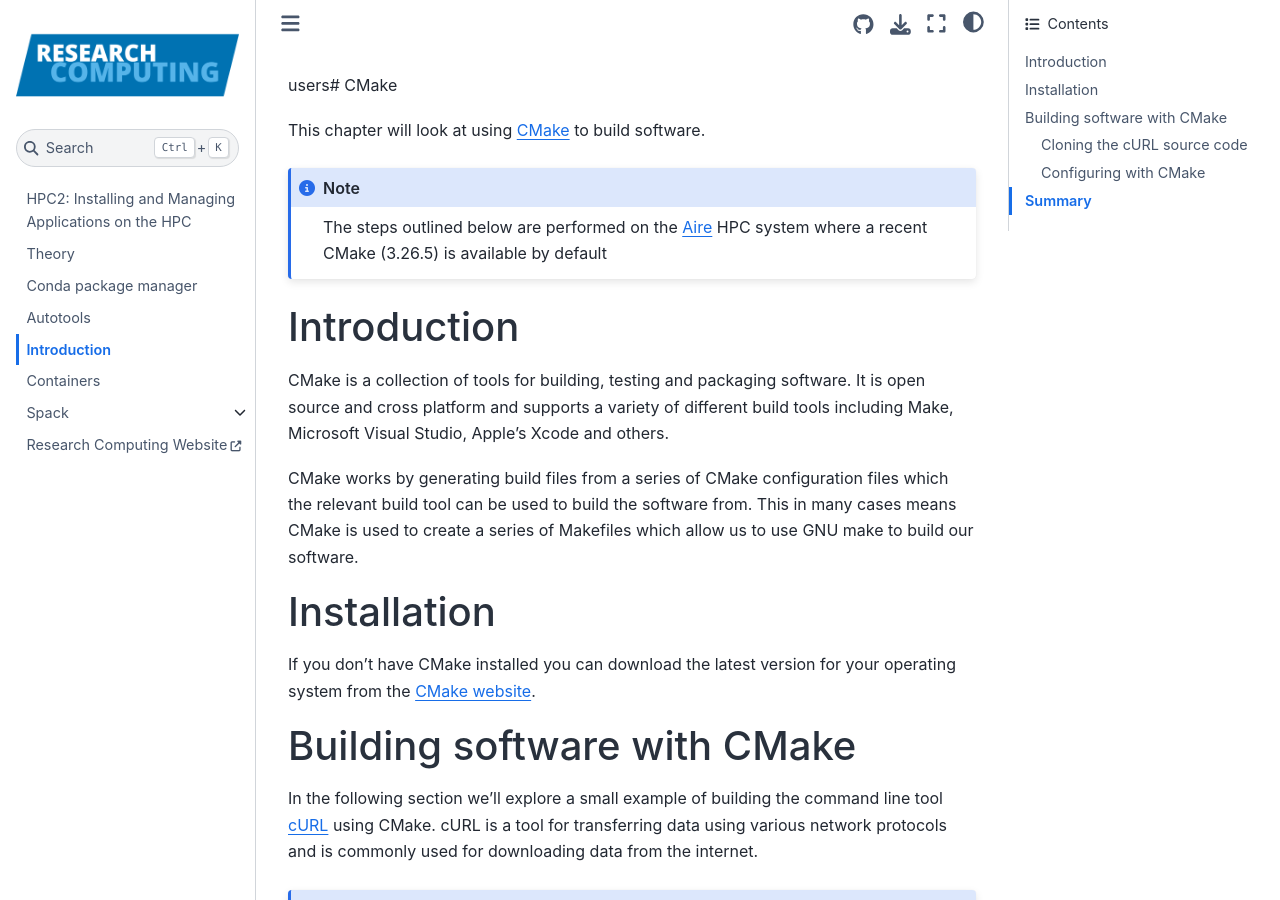
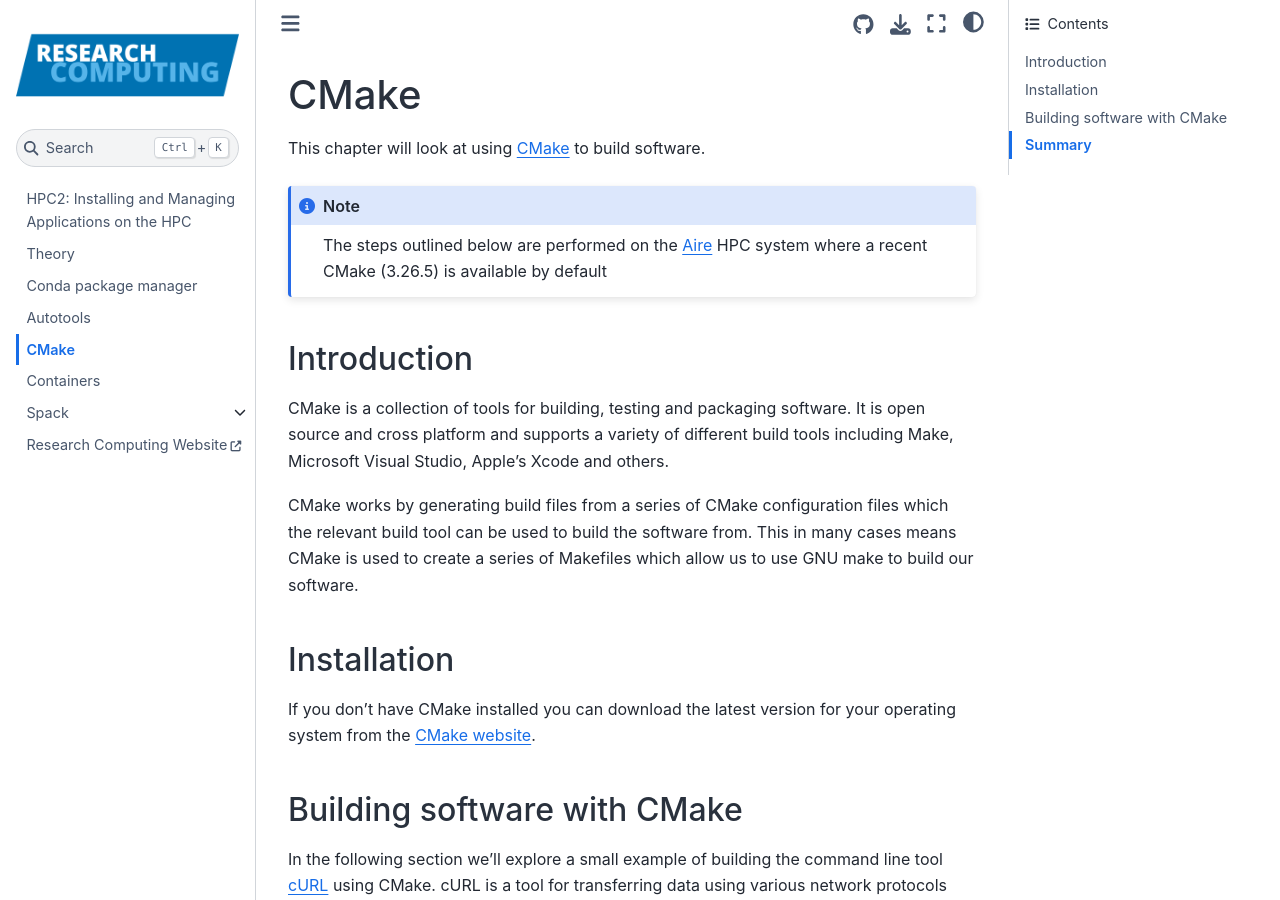
Before and after one commit to ARCTraining/hpc2-software, a Jupyter Book: the page built from book/course/cmake.md, in a window 1280 px wide and 900 px high. Built offline with Jupyter Book 1.0.4 settings and Sphinx 7.4.7 and the Sphinx Book theme 1.1.4, drawn with Linux system fonts in a browser that asks for light colours.

Commit message:
Update cmake.md
heading

```diff
--- a/book/course/cmake.md
+++ b/book/course/cmake.md
@@ -1,4 +1,4 @@
-users# CMake
+# CMake
 
 This chapter will look at using [CMake](https://cmake.org/) to build software.
 
```
